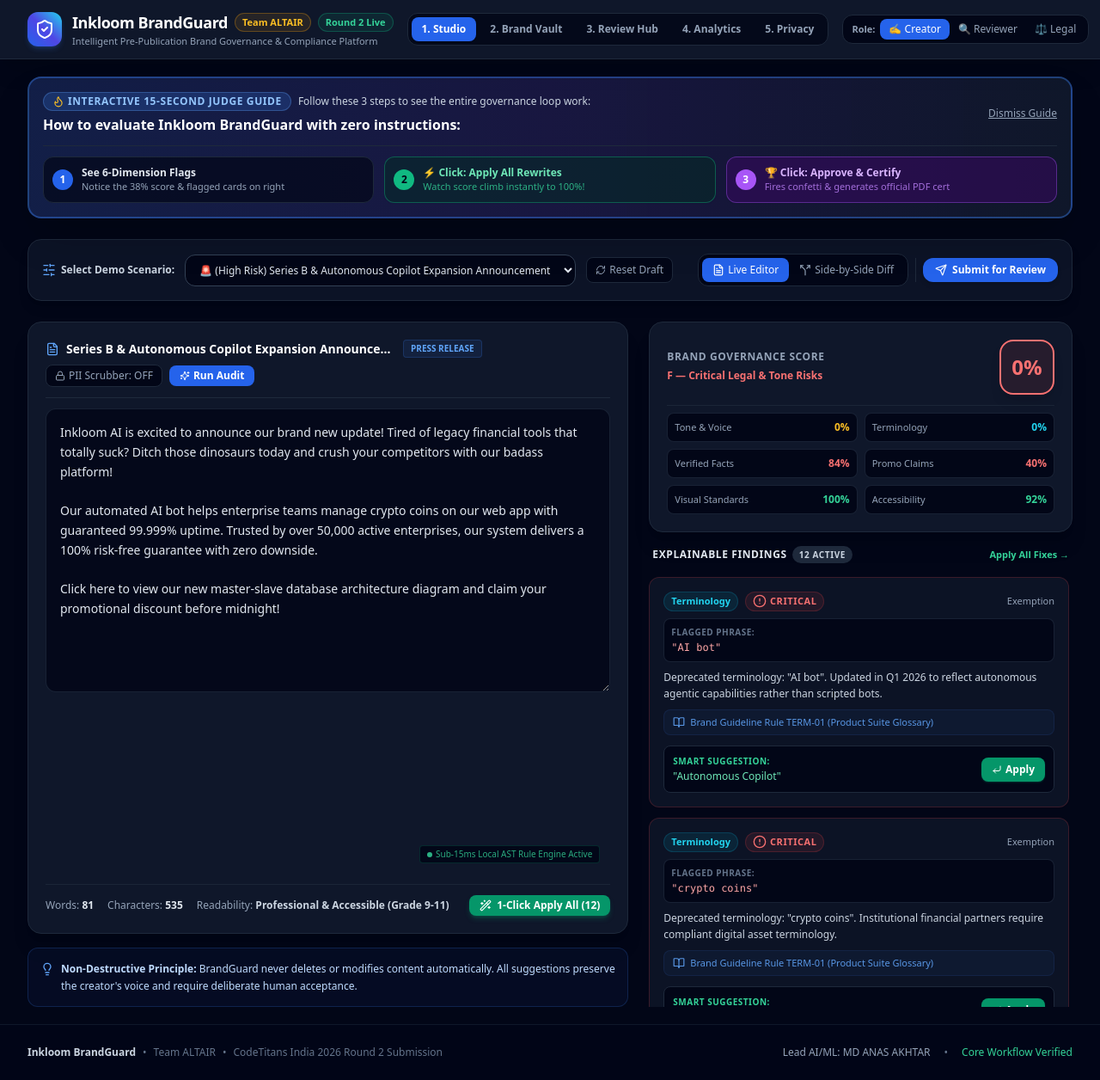
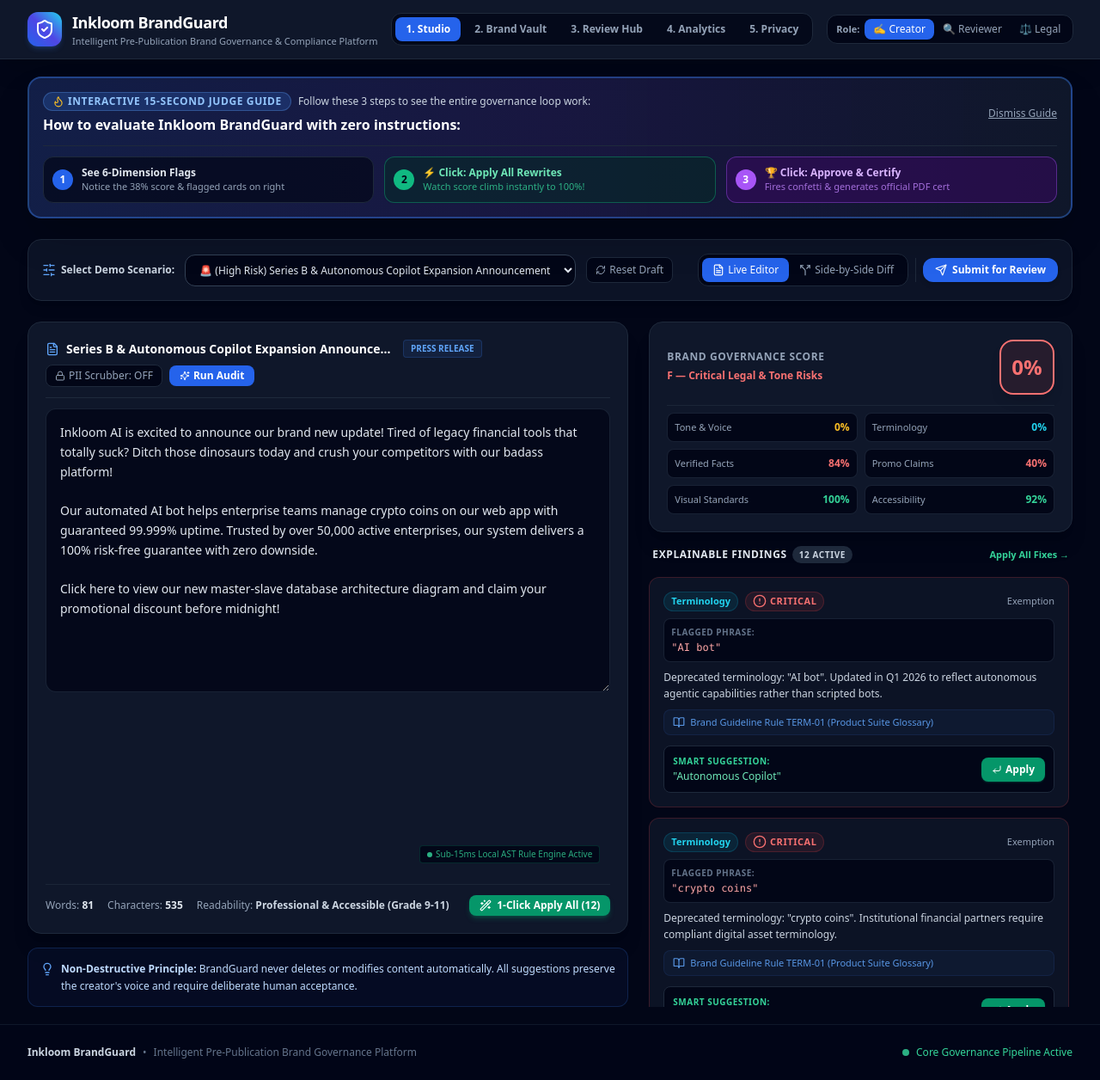
Before and after one commit to anasakhtar-tech/inkloom-brandguard, a React (Vite) app: page / in a window 1280 px wide. Shown: the whole page at 86% size. Built offline with nearby package versions, Linux system fonts and the light colour scheme.

Commit message:
style: remove header badges and footer personal attribution for clean enterprise UI

```diff
--- a/src/App.tsx
+++ b/src/App.tsx
@@ -64,15 +64,12 @@ export function App() {
           <div className="flex items-center space-x-2">
             <span className="font-bold text-slate-300">Inkloom BrandGuard</span>
             <span>•</span>
-            <span>Team ALTAIR</span>
-            <span>•</span>
-            <span>CodeTitans India 2026 Round 2 Submission</span>
+            <span>Intelligent Pre-Publication Brand Governance Platform</span>
           </div>
 
-          <div className="flex items-center space-x-4">
-            <span className="text-slate-400">Lead AI/ML: MD ANAS AKHTAR</span>
-            <span>•</span>
-            <span className="text-emerald-400 font-medium">Core Workflow Verified</span>
+          <div className="flex items-center space-x-2 text-emerald-400 font-medium">
+            <span className="w-2 h-2 rounded-full bg-emerald-400 animate-pulse" />
+            <span>Core Governance Pipeline Active</span>
           </div>
         </div>
       </footer>
--- a/src/components/Header.tsx
+++ b/src/components/Header.tsx
@@ -34,12 +34,6 @@ export const Header: React.FC<HeaderProps> = ({
               <div className="flex items-center space-x-2">
                 <span className="text-base sm:text-lg font-extrabold tracking-tight text-white font-sans whitespace-nowrap">
                   Inkloom BrandGuard
-                </span>
-                <span className="px-2 py-0.5 text-[11px] font-bold bg-amber-500/10 text-amber-400 border border-amber-500/30 rounded-full whitespace-nowrap">
-                  Team ALTAIR
-                </span>
-                <span className="px-2 py-0.5 text-[11px] font-semibold bg-emerald-500/10 text-emerald-400 border border-emerald-500/30 rounded-full whitespace-nowrap hidden sm:inline">
-                  Round 2 Live
                 </span>
               </div>
               <p className="text-[11px] text-slate-400 whitespace-nowrap hidden md:block">
```
